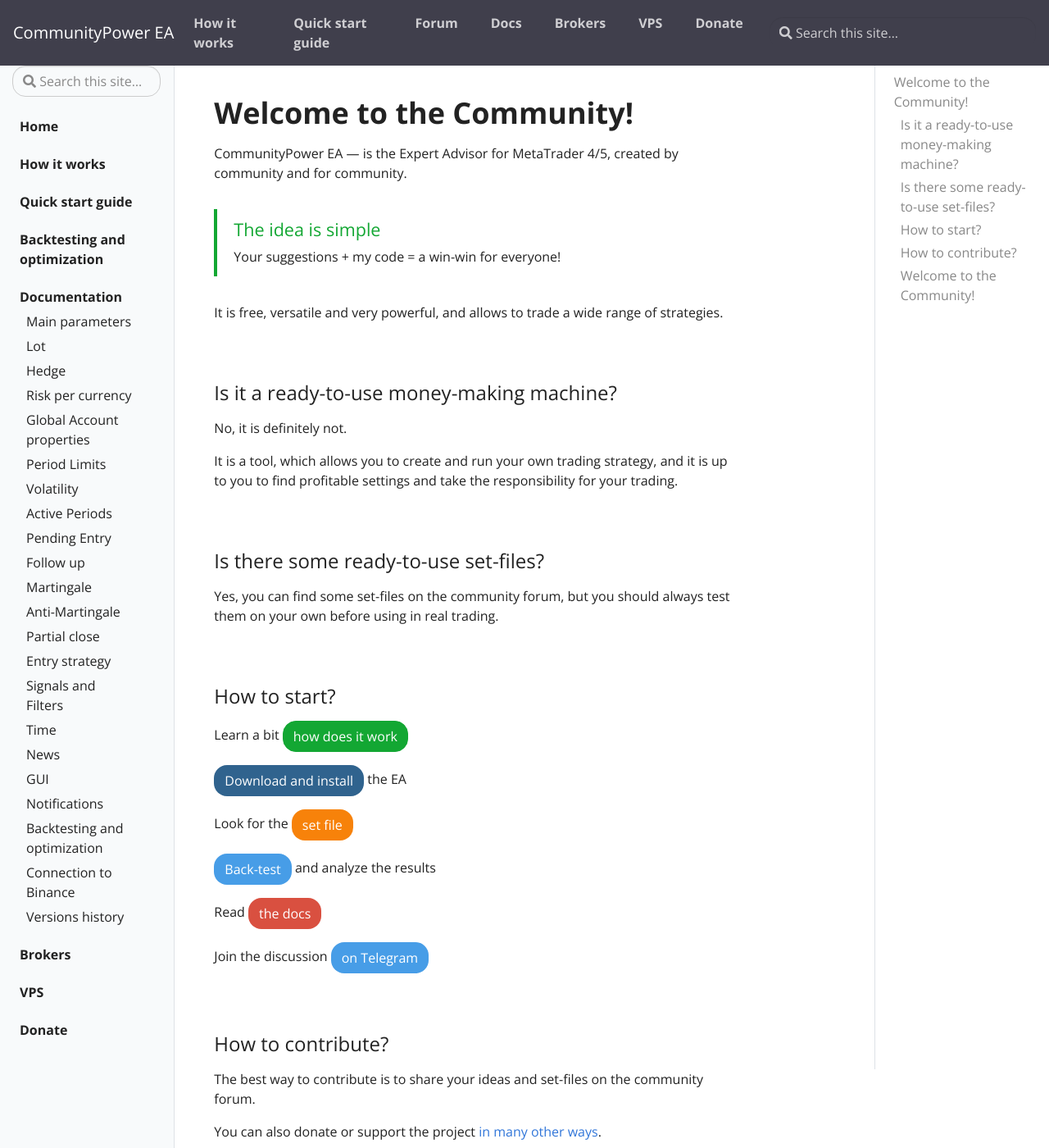
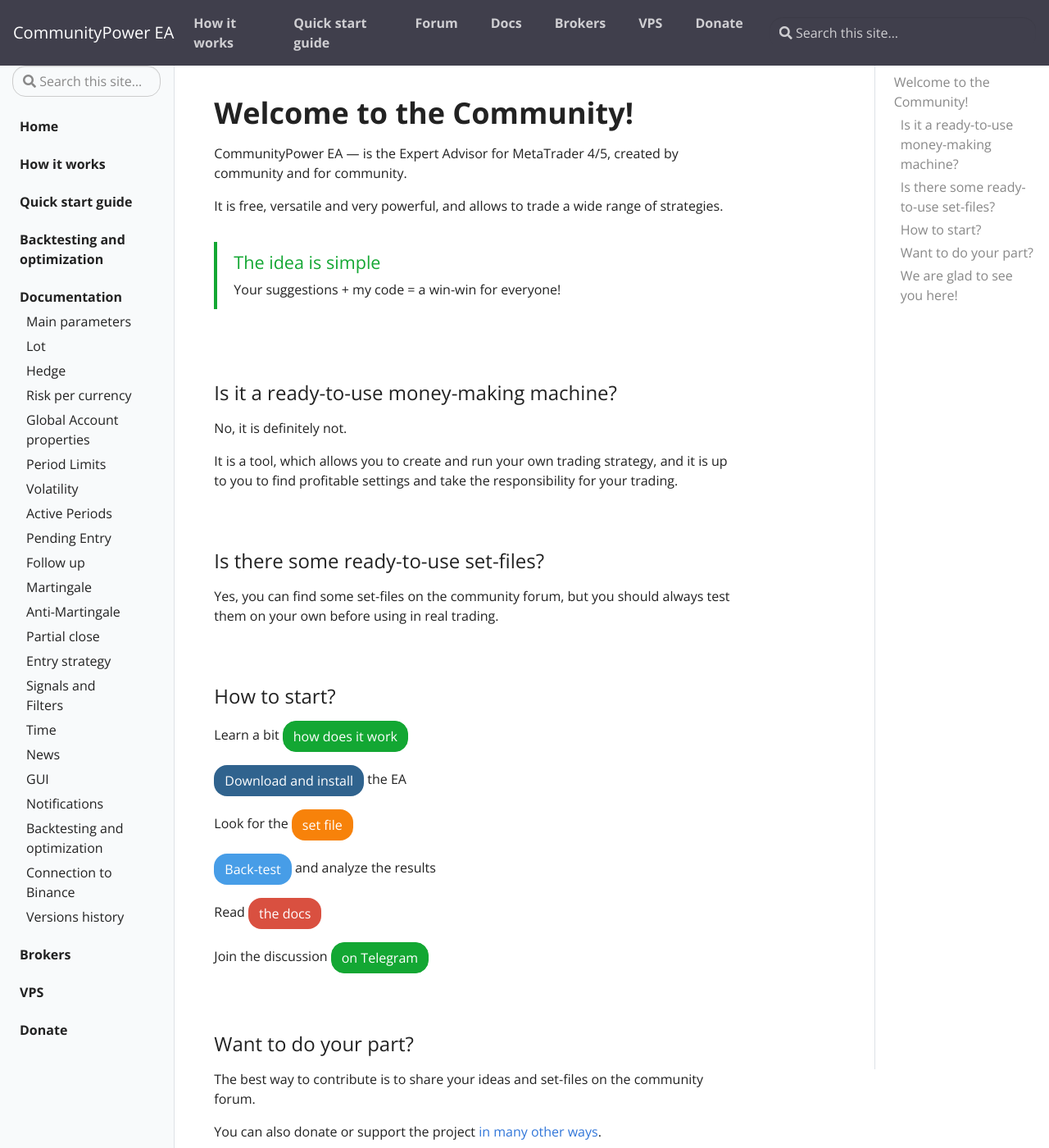
Before and after one commit to komposter/CommunityPowerEA.com, a Jekyll site: the page built from pages/index.md, in a window 1280 px wide and 1400 px high. Shown: the whole window at 82% size. Built offline with Jekyll 4.4.1, drawn with Linux system fonts in a browser that asks for light colours; some of the changed text lies outside the part shown.

Commit message:
Content change

```diff
--- a/pages/index.md
+++ b/pages/index.md
@@ -8,9 +8,9 @@
 
 CommunityPower EA — is the Expert Advisor for MetaTrader 4/5, created by community and for community.
 
+It is free, versatile and very powerful, and allows to trade a wide range of strategies.
+
 {% include alert.html type="success" title="The idea is simple" content="Your suggestions + my code = a win-win for everyone!" %}
-
-It is free, versatile and very powerful, and allows to trade a wide range of strategies.
 
 <br/>
 
@@ -40,11 +40,11 @@
 
 Read [<button class="btn btn-danger">the docs</button>](docs)
 
-Join the discussion [<button class="btn btn-info">on Telegram</button>](https://t.me/CommunityPowerNews)
+Join the discussion [<button class="btn btn-success">on Telegram</button>](https://t.me/CommunityPowerNews)
 
 <br/>
 
-### How to contribute?
+### Want to do your part?
 
 The best way to contribute is to share your ideas and set-files on the community forum.
 
@@ -52,4 +52,6 @@
 
 <br/>
 
-### Welcome to the Community!
+### We are glad to see you here!
+
+Together we are stronger!
```
